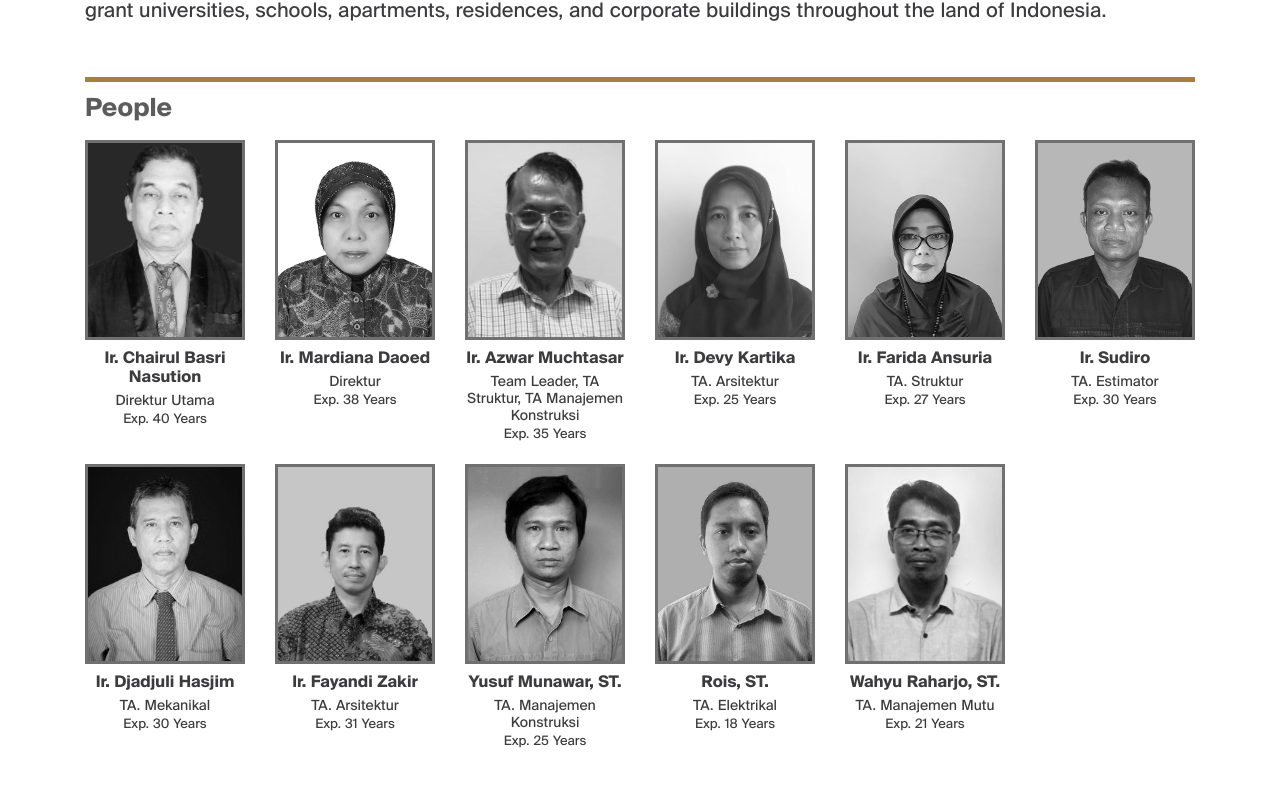
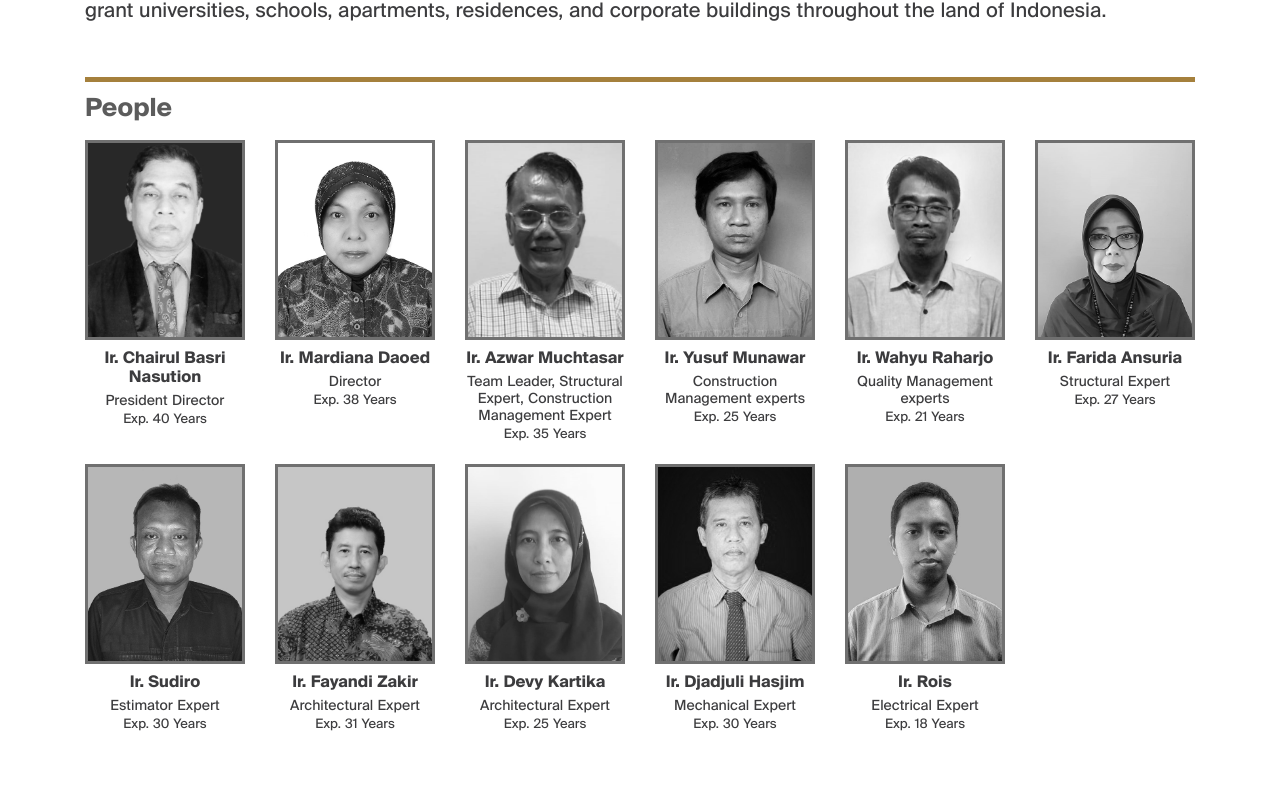
Before and after one commit to luthfimunadzar/deta-decon, a Nuxt app: page /about in a window 1280 px wide. Shown: the part 338-1140 px from the top of the page. Built offline with nearby package versions, Linux system fonts and the light colour scheme.

Commit message:
awards and position

```diff
--- a/assets/css/pages/about.scss
+++ b/assets/css/pages/about.scss
@@ -164,3 +164,41 @@
         }
     }
 }
+
+.awards-item{
+    margin-bottom: 20px;
+    .img{
+        width: 100%;
+        height: 150px;
+        background-size: cover;
+        background-position: center center;
+        @media screen and (max-width: 767px) {
+            height: 120px;
+            margin-bottom: 10px;
+        }
+    }
+    .wrap{
+        width: 100%;
+        h5{
+            font-size: 18px;
+            font-family: $b;
+            @media screen and (max-width: 767px) {
+                font-size: 16px;
+            }
+        }
+        p{
+            font-size: 14px;
+            line-height: 1.7;
+            @media screen and (max-width: 767px) {
+                font-size: 13px;
+            }
+        }
+        a{
+            font-size: 16px;
+            color: $pri;
+            @media screen and (max-width: 767px) {
+                font-size: 14px;
+            }
+        }
+    }
+}
--- a/pages/about.vue
+++ b/pages/about.vue
@@ -64,78 +64,78 @@ export default {
           id: 1,
           img: '/people1.jpg',
           nama: 'Ir. Chairul Basri Nasution',
-          jabatan: 'Direktur Utama',
+          jabatan: 'President Director',
           exp: '40 Years'
         },
         {
           id: 2,
           img: '/people2.jpg',
           nama: 'Ir. Mardiana Daoed',
-          jabatan: 'Direktur',
+          jabatan: 'Director',
           exp: '38 Years'
         },
         {
           id: 3,
           img: '/people3.jpg',
           nama: 'Ir. Azwar Muchtasar',
-          jabatan: 'Team Leader, TA Struktur, TA Manajemen Konstruksi',
+          jabatan: 'Team Leader, Structural Expert, Construction Management Expert',
           exp: '35 Years'
         },
         {
-          id: 4,
-          img: '/people4.jpg',
-          nama: 'Ir. Devy Kartika',
-          jabatan: 'TA. Arsitektur',
+          id: 9,
+          img: '/people9.jpg',
+          nama: 'Ir. Yusuf Munawar',
+          jabatan: 'Construction Management experts',
           exp: '25 Years'
+        },
+        {
+          id: 11,
+          img: '/people11.jpg',
+          nama: 'Ir. Wahyu Raharjo',
+          jabatan: 'Quality Management experts',
+          exp: '21 Years'
         },
         {
           id: 5,
           img: '/people5.jpg',
           nama: 'Ir. Farida Ansuria',
-          jabatan: 'TA. Struktur',
+          jabatan: 'Structural Expert',
           exp: '27 Years'
         },
         {
           id: 6,
           img: '/people6.jpg',
           nama: 'Ir. Sudiro',
-          jabatan: 'TA. Estimator',
-          exp: '30 Years'
-        },
-        {
-          id: 7,
-          img: '/people7.jpeg',
-          nama: 'Ir. Djadjuli Hasjim',
-          jabatan: 'TA. Mekanikal',
+          jabatan: 'Estimator Expert',
           exp: '30 Years'
         },
         {
           id: 8,
           img: '/people8.jpg',
           nama: 'Ir. Fayandi Zakir',
-          jabatan: 'TA. Arsitektur',
+          jabatan: 'Architectural Expert',
           exp: '31 Years'
         },
         {
-          id: 9,
-          img: '/people9.jpg',
-          nama: 'Yusuf Munawar, ST.',
-          jabatan: 'TA. Manajemen Konstruksi',
+          id: 4,
+          img: '/people4.jpg',
+          nama: 'Ir. Devy Kartika',
+          jabatan: 'Architectural Expert',
           exp: '25 Years'
+        },
+        {
+          id: 7,
+          img: '/people7.jpeg',
+          nama: 'Ir. Djadjuli Hasjim',
+          jabatan: 'Mechanical Expert',
+          exp: '30 Years'
         },
         {
           id: 10,
           img: '/people10.jpg',
-          nama: 'Rois, ST.',
-          jabatan: 'TA. Elektrikal',
+          nama: 'Ir. Rois',
+          jabatan: 'Electrical Expert',
           exp: '18 Years'
-        },
-        {
-          id: 11,
-          img: '/people11.jpg',
-          nama: 'Wahyu Raharjo, ST.',
-          jabatan: 'TA. Manajemen Mutu',
-          exp: '21 Years'
         },
       ]
     }
@@ -146,7 +146,7 @@ export default {
       meta: [
         // hid is used as unique identifier. Do not use `vmid` for it as it will not work
         { hid: 'description', name: 'description', content: 'PT Deta Decon is a structural & civil consulting firm based in Jakarta, Indonesia. Founded in 1994, the 26-year old company has delivered excellence through the area of expertise in building structure, building skin, building performance, construction support services, property loss consulting and sustainability. ' },
-        { hid: 'og:title', name: 'og:title', content: 'Deta Decon' },
+        { hid: 'og:title', name: 'og:title', content: 'About | Deta Decon' },
         { hid: 'og:description', name: 'og:description', content: 'PT Deta Decon is a structural & civil consulting firm based in Jakarta, Indonesia. Founded in 1994, the 26-year old company has delivered excellence through the area of expertise in building structure, building skin, building performance, construction support services, property loss consulting and sustainability. ' },
       ]
     }
--- a/pages/awards.vue
+++ b/pages/awards.vue
@@ -205,7 +205,7 @@ export default {
       dataProject: [
         {
           id: 1,
-          nama: 'Penghargaan penyediaan sarana dan prasarana olahraga dalam Asian Games XVII Tahun 2018 dari Wakil Presiden Republik Indonesia M. Jusuf Kalla',
+          nama: 'Award for the provision of sports facilities and infrastructure in the 2018 Asian Games XVII from the Vice President of the Republic of Indonesia M. Jusuf Kalla',
           year: '2018',
           img: '/awards.jpeg',
         },
@@ -227,11 +227,11 @@ export default {
   },
   head () {
     return {
-      title: 'Awards | Deta Decon',
+      title: 'Awards & Business Certifications | Deta Decon',
       meta: [
         // hid is used as unique identifier. Do not use `vmid` for it as it will not work
         { hid: 'description', name: 'description', content: 'PT Deta Decon is a structural & civil consulting firm based in Jakarta, Indonesia. Founded in 1994, the 26-year old company has delivered excellence through the area of expertise in building structure, building skin, building performance, construction support services, property loss consulting and sustainability. ' },
-        { hid: 'og:title', name: 'og:title', content: 'Deta Decon' },
+        { hid: 'og:title', name: 'og:title', content: 'Awards & Business Certifications | Deta Decon' },
         { hid: 'og:description', name: 'og:description', content: 'PT Deta Decon is a structural & civil consulting firm based in Jakarta, Indonesia. Founded in 1994, the 26-year old company has delivered excellence through the area of expertise in building structure, building skin, building performance, construction support services, property loss consulting and sustainability. ' },
       ]
     }
--- a/pages/contact.vue
+++ b/pages/contact.vue
@@ -68,7 +68,7 @@ export default {
       meta: [
         // hid is used as unique identifier. Do not use `vmid` for it as it will not work
         { hid: 'description', name: 'description', content: 'PT Deta Decon is a structural & civil consulting firm based in Jakarta, Indonesia. Founded in 1994, the 26-year old company has delivered excellence through the area of expertise in building structure, building skin, building performance, construction support services, property loss consulting and sustainability. ' },
-        { hid: 'og:title', name: 'og:title', content: 'Deta Decon' },
+        { hid: 'og:title', name: 'og:title', content: 'Contact | Deta Decon' },
         { hid: 'og:description', name: 'og:description', content: 'PT Deta Decon is a structural & civil consulting firm based in Jakarta, Indonesia. Founded in 1994, the 26-year old company has delivered excellence through the area of expertise in building structure, building skin, building performance, construction support services, property loss consulting and sustainability. ' },
       ]
     }
```
